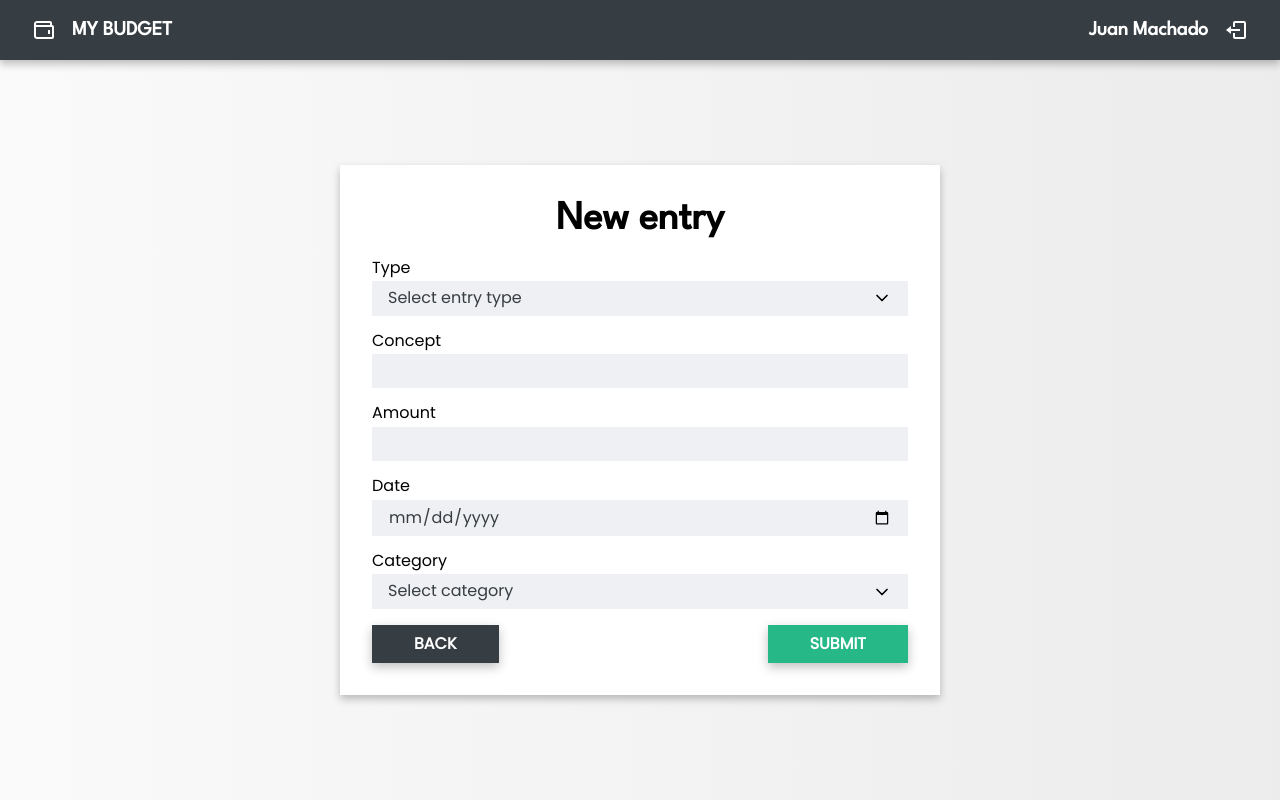
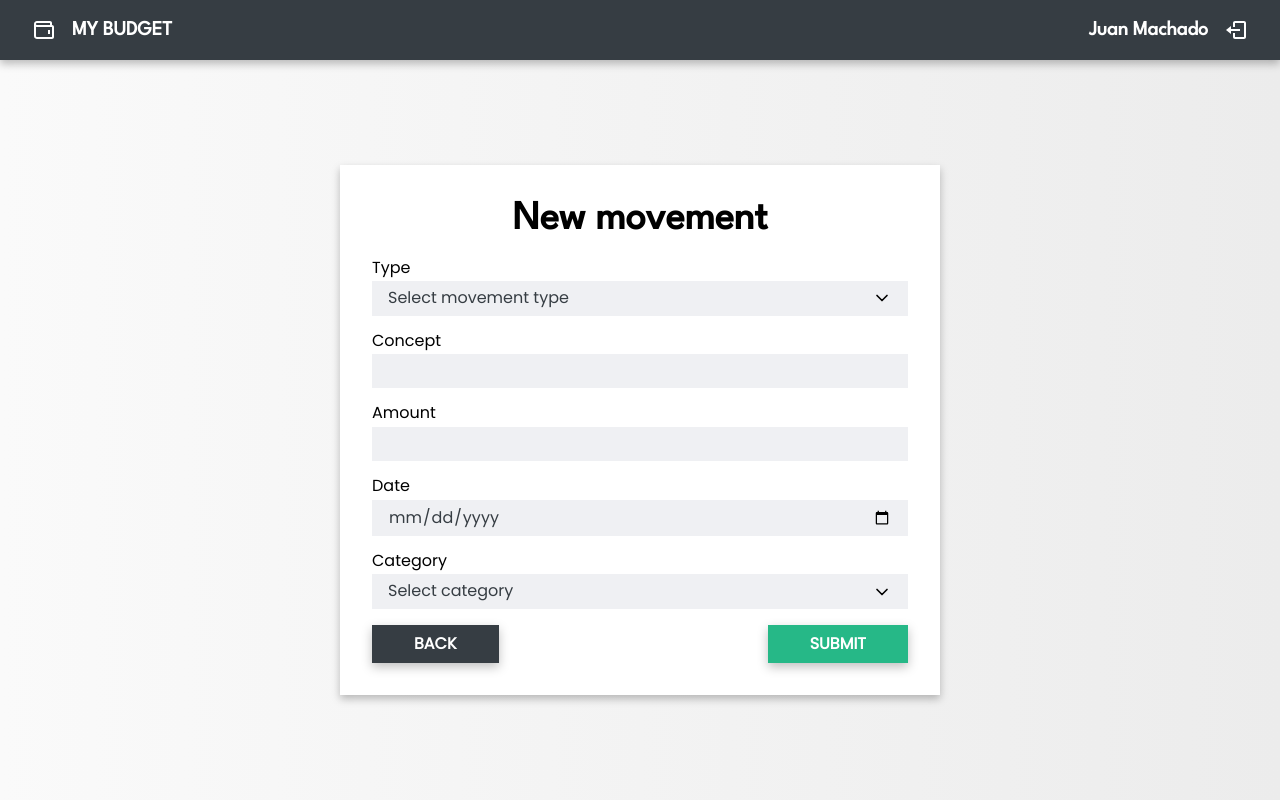
Before and after one commit to juanpmachadob/personal-budget-management, a React (Vite) app in the folder frontend/: page /budget/create in a window 1280 px wide. Built offline with nearby package versions, Linux system fonts and the light colour scheme.

Commit message:
refactor(frontend): Change variable names (income to incomes, expense to expenses)

```diff
--- a/frontend/src/App.css
+++ b/frontend/src/App.css
@@ -387,11 +387,11 @@ body {
   padding: 1rem 2rem;
 }
 
-.table__cell--income {
+.table__cell--incomes {
   color: var(--color-green);
 }
 
-.table__cell--expense {
+.table__cell--expenses {
   color: var(--color-red);
 }
 
--- a/frontend/src/components/auth/RegisterScreen.jsx
+++ b/frontend/src/components/auth/RegisterScreen.jsx
@@ -19,7 +19,7 @@ const RegisterScreen = () => {
   const isFormValid = () => {
     if (name.trim().length === 0) {
       return false;
-    } else if (name.trim().length > 32) {
+    } else if (name.trim().length < 2 || name.trim().length > 32) {
       return false;
     } else if (!validator.isEmail(email)) {
       return false;
--- a/frontend/src/components/budget/BudgetFormScreen.jsx
+++ b/frontend/src/components/budget/BudgetFormScreen.jsx
@@ -2,7 +2,7 @@ import { Link } from "react-router-dom";
 import validator from "validator";
 import useForm from "../../hooks/useForm";
 
-const TYPES = ["Income", "Expense"];
+const TYPES = ["incomes", "expenses"];
 const CATEGORIES = ["Food", "Other"];
 
 const BudgetFormScreen = () => {
@@ -25,7 +25,7 @@ const BudgetFormScreen = () => {
       return false;
     } else if (concept.trim().length === 0) {
       return false;
-    } else if (concept.trim().length > 32) {
+    } else if (concept.trim().length < 2 || concept.trim().length > 32) {
       return false;
     } else if (!validator.isNumeric(amount)) {
       return false;
@@ -43,7 +43,7 @@ const BudgetFormScreen = () => {
     <section className="card budget-form">
       <div className="card__body">
         <h1 className="card__title">
-          New {TYPES.includes(type) ? type.toLowerCase() : "entry"}
+          New {TYPES.includes(type) ? type : "movement"}
         </h1>
         <form className="form" onSubmit={handleSubmit}>
           <div className="form__field">
@@ -58,7 +58,7 @@ const BudgetFormScreen = () => {
               onChange={handleInputChange}
             >
               <option value="" disabled>
-                Select entry type
+                Select movement type
               </option>
               {TYPES.map((t, index) => {
                 return (
--- a/frontend/src/components/budget/BudgetItem.jsx
+++ b/frontend/src/components/budget/BudgetItem.jsx
@@ -9,7 +9,7 @@ const BudgetItem = () => {
   return (
     <tr className="table__row">
       <td className="table__cell">Lorem, ipsum.</td>
-      <td className="table__cell table__cell--income">+ $5000</td>
+      <td className="table__cell table__cell--incomes">+ $5000</td>
       <td className="table__cell">10/120/12 23:2pm</td>
       <td className="table__cell">Lorem, ipsum.</td>
       <td className="table__cell">
--- a/frontend/src/components/budget/BudgetScreen.jsx
+++ b/frontend/src/components/budget/BudgetScreen.jsx
@@ -10,7 +10,7 @@ const BudgetScreen = () => {
         <div className="budget__header">
           <span className="budget__title">Movements</span>
           <Link className="btn btn-green" to={"/budget/create"}>
-            New entry
+            New movement
           </Link>
         </div>
         <BudgetTotals />
```
Also changed, not shown: 1 other file (tests, documents, lock files or other folders).
